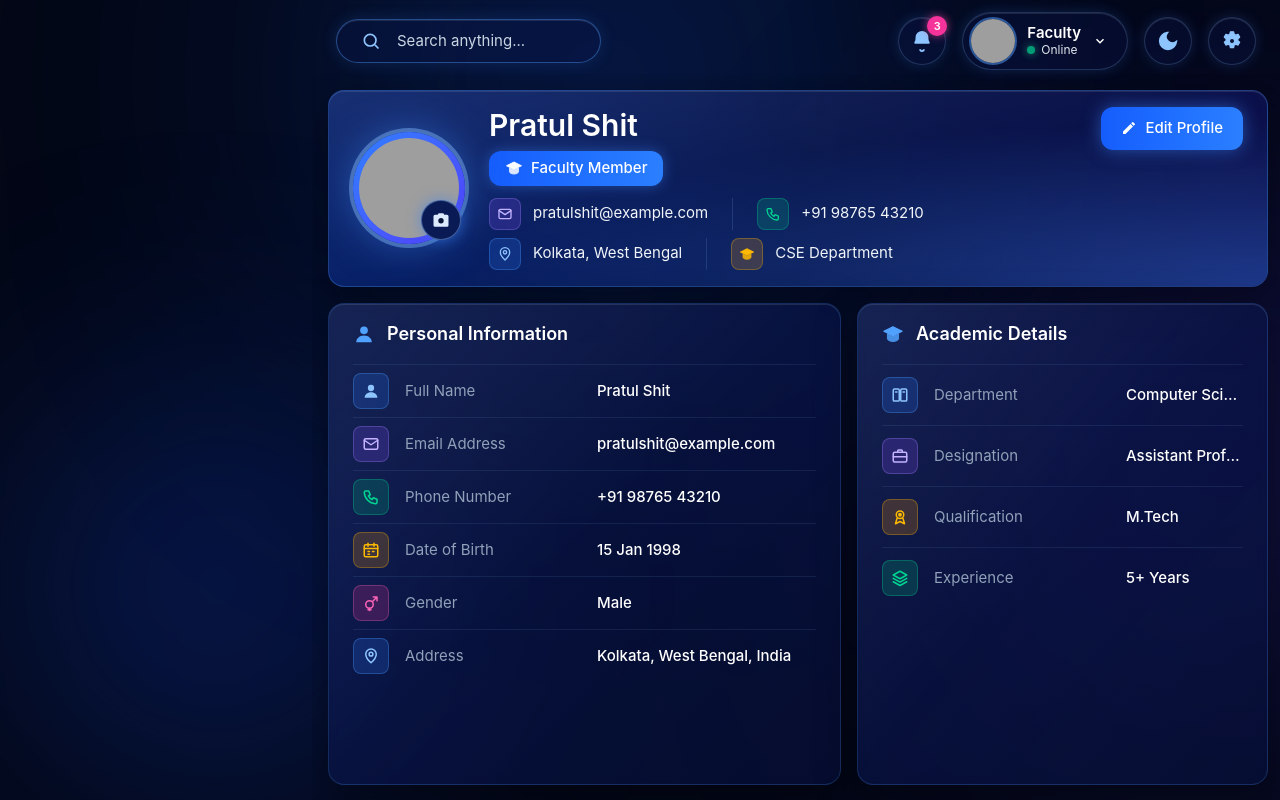
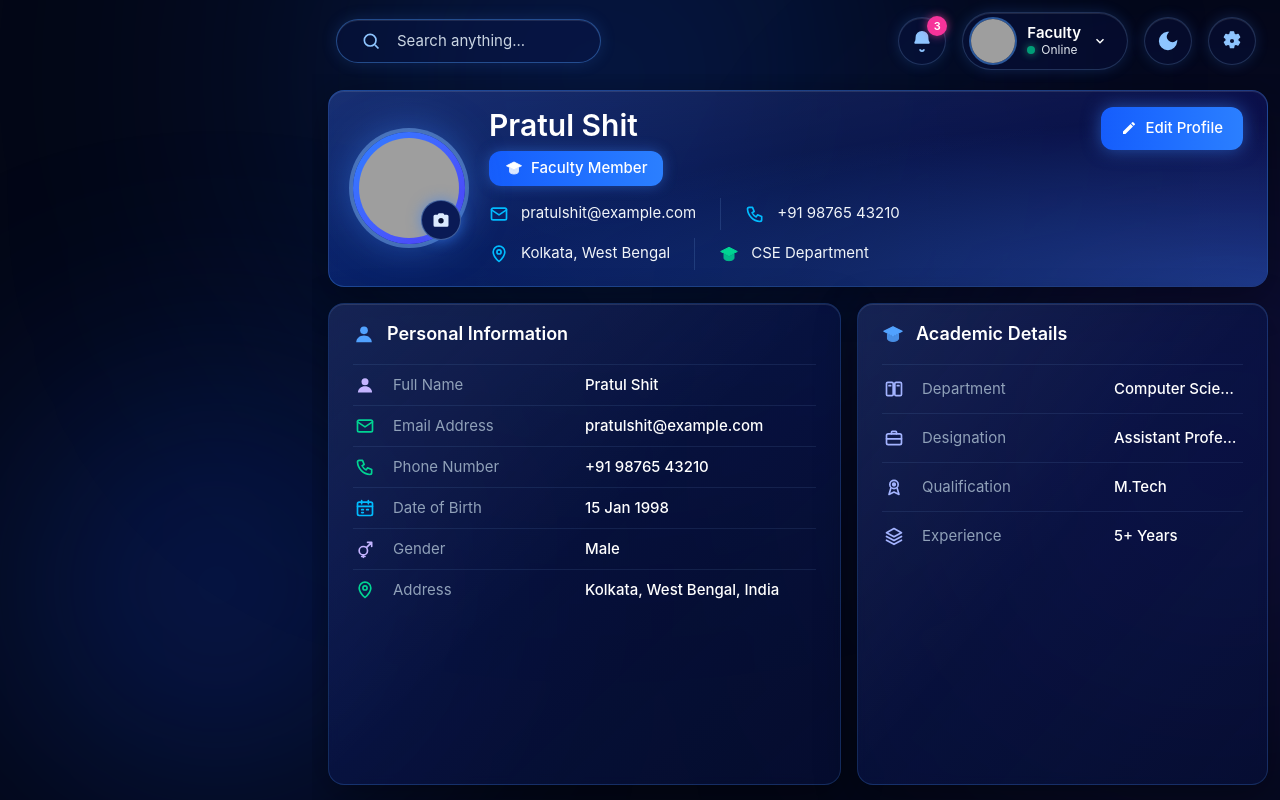
Before and after one commit to Sayantan16122004/Smart-Student-Hub, a React app in the folder frontend/: page /faculty/profile in a window 1280 px wide. Built offline with nearby package versions, Linux system fonts and the light colour scheme; grey boxes are pictures that could not be loaded; the HTML template or start-up script is replaced by a standard one.

Commit message:
style(profile): use plain colored icons instead of tinted chips

```diff
--- a/frontend/faculty/pages/Profile.jsx
+++ b/frontend/faculty/pages/Profile.jsx
@@ -73,11 +73,10 @@ const PencilIcon = ({ size = 16 }) => (
 /* ---------- tones (same palette as dashboard stat cards) ---------- */
 
 const TONE = {
-  blue: "text-blue-500 bg-blue-500/15 border-blue-400/30 dark:text-blue-300 dark:bg-blue-500/20",
-  violet: "text-violet-500 bg-violet-500/15 border-violet-400/30 dark:text-violet-300 dark:bg-violet-500/20",
-  green: "text-emerald-500 bg-emerald-500/15 border-emerald-400/30 dark:text-emerald-400 dark:bg-emerald-500/20",
-  amber: "text-amber-500 bg-amber-500/15 border-amber-400/30 dark:text-amber-400 dark:bg-amber-500/20",
-  pink: "text-pink-500 bg-pink-500/15 border-pink-400/30 dark:text-pink-400 dark:bg-pink-500/20",
+  sky: "text-sky-500 dark:text-sky-400",
+  violet: "text-violet-500 dark:text-violet-300",
+  green: "text-emerald-500 dark:text-emerald-400",
+  indigo: "text-indigo-500 dark:text-indigo-300",
 };
 
 /* ---------- data ---------- */
@@ -92,19 +91,19 @@ const PROFILE = {
 };
 
 const PERSONAL = [
-  { icon: UserIcon, tone: "blue", label: "Full Name", value: "Pratul Shit" },
-  { icon: MailIcon, tone: "violet", label: "Email Address", value: "pratulshit@example.com" },
+  { icon: UserIcon, tone: "violet", label: "Full Name", value: "Pratul Shit" },
+  { icon: MailIcon, tone: "green", label: "Email Address", value: "pratulshit@example.com" },
   { icon: PhoneIcon, tone: "green", label: "Phone Number", value: "+91 98765 43210" },
-  { icon: CalendarIcon, tone: "amber", label: "Date of Birth", value: "15 Jan 1998" },
-  { icon: GenderIcon, tone: "pink", label: "Gender", value: "Male" },
-  { icon: PinIcon, tone: "blue", label: "Address", value: "Kolkata, West Bengal, India" },
+  { icon: CalendarIcon, tone: "sky", label: "Date of Birth", value: "15 Jan 1998" },
+  { icon: GenderIcon, tone: "violet", label: "Gender", value: "Male" },
+  { icon: PinIcon, tone: "green", label: "Address", value: "Kolkata, West Bengal, India" },
 ];
 
 const ACADEMIC = [
-  { icon: BookIcon, tone: "blue", label: "Department", value: "Computer Science & Engineering" },
-  { icon: BriefcaseIcon, tone: "violet", label: "Designation", value: "Assistant Professor" },
-  { icon: AwardIcon, tone: "amber", label: "Qualification", value: "M.Tech" },
-  { icon: LayersIcon, tone: "green", label: "Experience", value: "5+ Years" },
+  { icon: BookIcon, tone: "indigo", label: "Department", value: "Computer Science & Engineering" },
+  { icon: BriefcaseIcon, tone: "indigo", label: "Designation", value: "Assistant Professor" },
+  { icon: AwardIcon, tone: "indigo", label: "Qualification", value: "M.Tech" },
+  { icon: LayersIcon, tone: "indigo", label: "Experience", value: "5+ Years" },
 ];
 
 /* ---------- pieces ---------- */
@@ -147,8 +146,8 @@ function InfoRows({ rows, roomy = false }) {
             key={r.label}
             className={`group/row flex items-center gap-4 transition-colors hover:bg-blue-400/[0.06] ${roomy ? "py-3" : "py-[0.5rem]"}`}
           >
-            <span className={`flex h-9 w-9 shrink-0 items-center justify-center rounded-lg border ${TONE[r.tone]}`}>
-              <Icon size={18} />
+            <span className={`flex h-6 w-6 shrink-0 items-center justify-center ${TONE[r.tone]}`}>
+              <Icon size={20} />
             </span>
             <span className="w-28 shrink-0 text-[15px] text-slate-500 dark:text-slate-400 sm:w-44">{r.label}</span>
             <span className="min-w-0 flex-1 truncate text-[15px] font-medium text-slate-900 dark:text-white">{r.value}</span>
@@ -162,7 +161,7 @@ function InfoRows({ rows, roomy = false }) {
 function ContactItem({ icon: Icon, tone, children }) {
   return (
     <span className="flex items-center gap-3 text-[15px] text-slate-700 dark:text-slate-100">
-      <span className={`flex h-8 w-8 items-center justify-center rounded-lg border ${TONE[tone]}`}><Icon size={16} /></span>
+      <span className={TONE[tone]}><Icon size={20} /></span>
       {children}
     </span>
   );
@@ -219,14 +218,14 @@ export default function Profile() {
 
             <div className="mt-3 flex flex-col gap-2">
               <div className="flex flex-wrap items-center gap-x-6 gap-y-2">
-                <ContactItem icon={MailIcon} tone="violet">{PROFILE.email}</ContactItem>
+                <ContactItem icon={MailIcon} tone="sky">{PROFILE.email}</ContactItem>
                 <span className="hidden h-8 w-px bg-slate-300/60 dark:bg-blue-300/15 sm:block" />
-                <ContactItem icon={PhoneIcon} tone="green">{PROFILE.phone}</ContactItem>
+                <ContactItem icon={PhoneIcon} tone="sky">{PROFILE.phone}</ContactItem>
               </div>
               <div className="flex flex-wrap items-center gap-x-6 gap-y-2">
-                <ContactItem icon={PinIcon} tone="blue">{PROFILE.location}</ContactItem>
+                <ContactItem icon={PinIcon} tone="sky">{PROFILE.location}</ContactItem>
                 <span className="hidden h-8 w-px bg-slate-300/60 dark:bg-blue-300/15 sm:block" />
-                <ContactItem icon={GradCapIcon} tone="amber">{PROFILE.department}</ContactItem>
+                <ContactItem icon={GradCapIcon} tone="green">{PROFILE.department}</ContactItem>
               </div>
             </div>
           </div>
```
